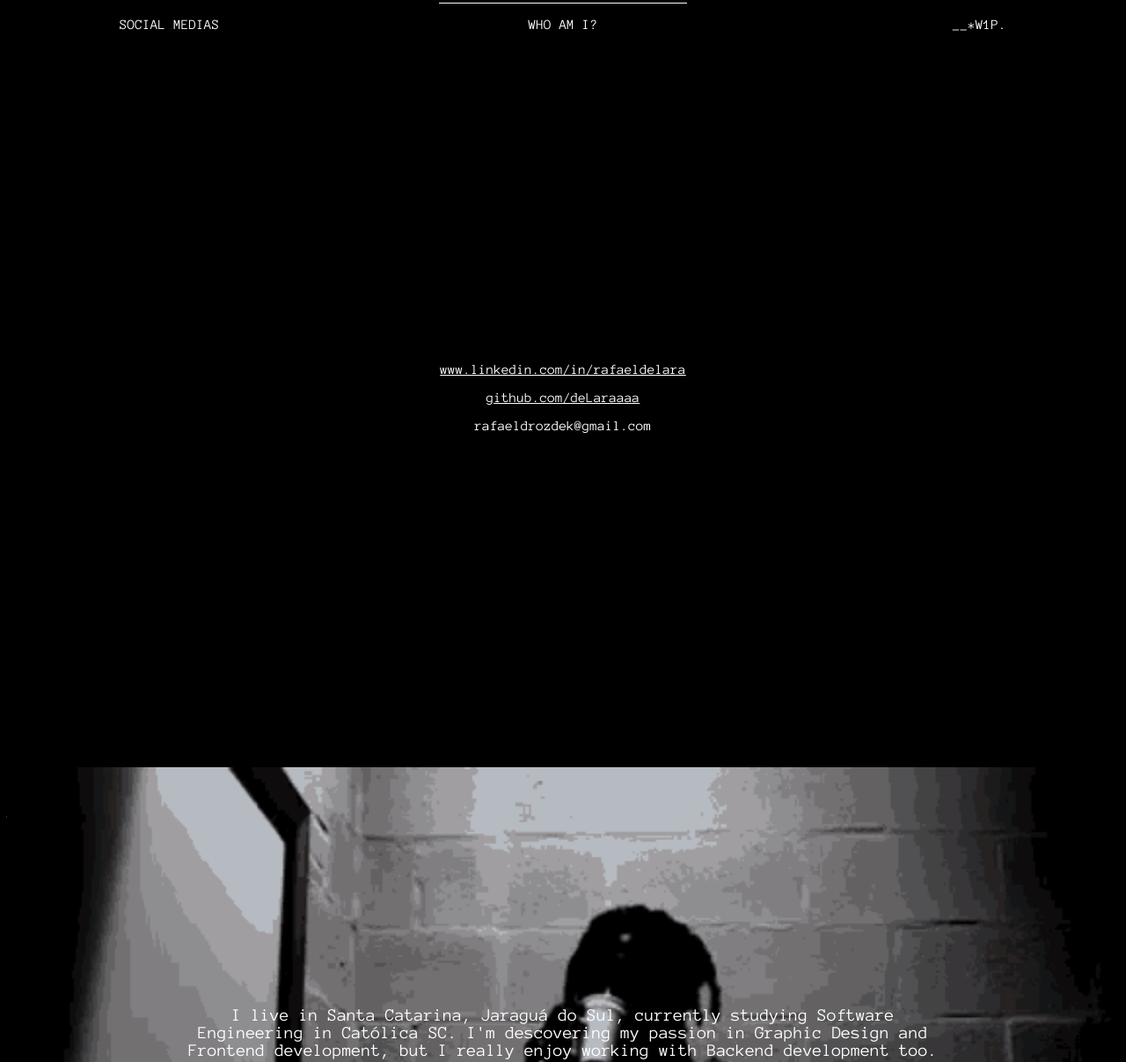
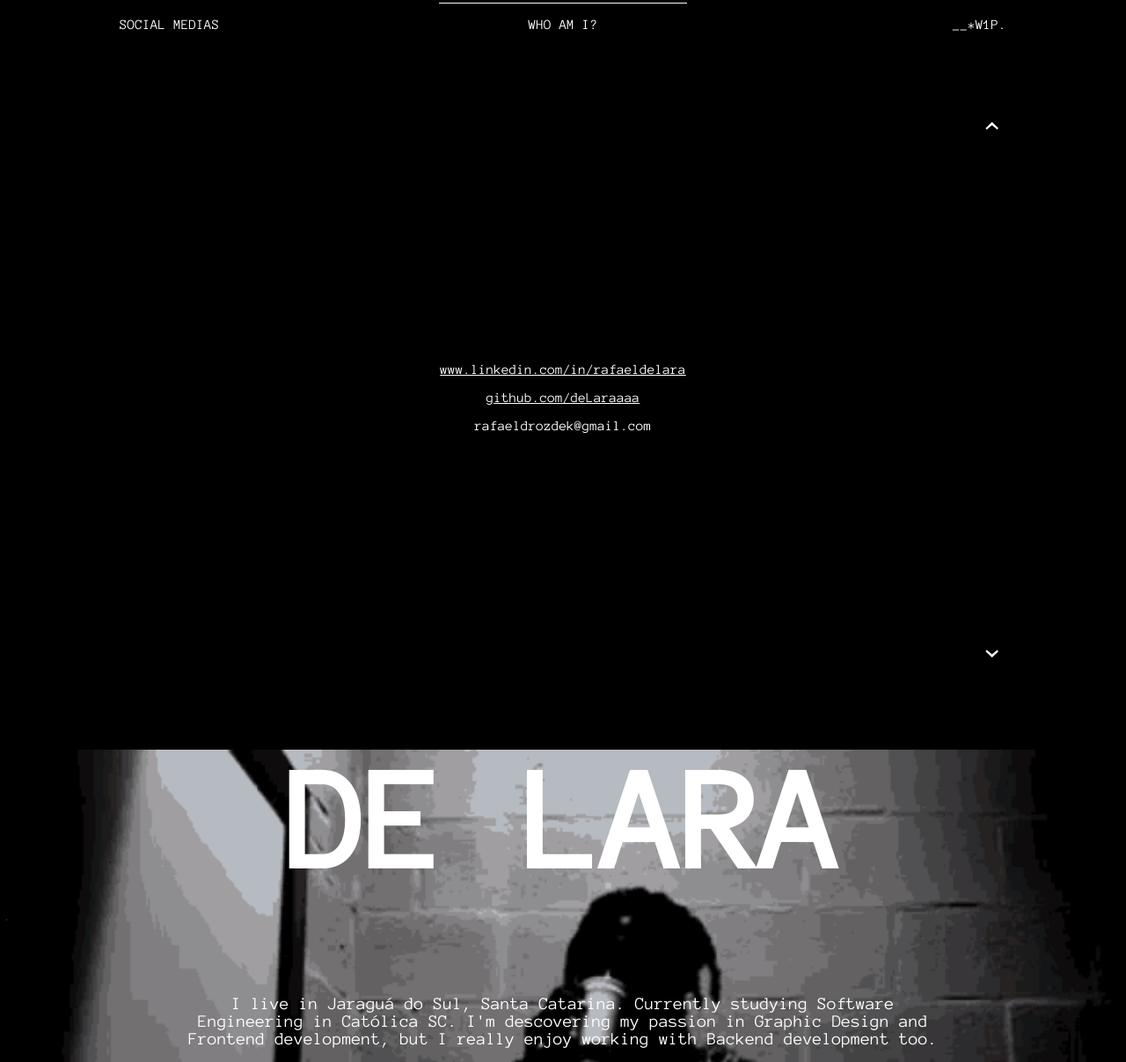
Before and after one commit to deLaraaaa/resume, a plain HTML site: page index.html in a window 1280 px wide. Shown: the part 709-1916 px from the top of the page at 88% size. Drawn offline with Linux system fonts and the light colour scheme.

Commit message:
Updated repository
Updated code.

```diff
--- a/index.html
+++ b/index.html
@@ -32,11 +32,13 @@
 
     </section>
     <section id="desk2" class="container2">
-        <div class="">
+        <div class="tela2">
             <div>
                 <p><a href="https://www.linkedin.com/in/rafaeldelara/" target="_blank">www.linkedin.com/in/rafaeldelara</a></p>
                 <p><a href="https://github.com/deLaraaaa" target="_blank">github.com/deLaraaaa</a></p>
-                <p>rafaeldrozdek@gmail.com</p>
+                <p onclick="copy(this)">rafaeldrozdek@gmail.com</p>
+                <div class="arrowUp"><p><a href="#desk1">ˆ</a></p></div>
+                <div class="arrowDown"><p><a href="#desk3">ˇ</a></p></div>
             </div>
         </div>
     </section>
@@ -50,7 +52,6 @@
             <div class="middle">
                 <div class="rec3"></div>
             </div>
-            <div>
                 <div class="dev">
                     <div class="fullstack">
                         <p>A FUTURE FULLSTACK</p>
@@ -59,16 +60,15 @@
                         <h2>DEVELOPER</h2>
                     </div>
                 </div>
-            </div>
         </div>
             <div class="paragraph">
-                <p>I live in Santa Catarina, Jaraguá do Sul, currently studying Software Engineering in Católica SC. I'm descovering my passion in Graphic
+                <p>I live in Jaraguá do Sul, Santa Catarina. Currently studying Software Engineering in Católica SC. I'm descovering my passion in Graphic
                     Design and Frontend development, but I really enjoy working with Backend development too.</p>
                 <p>I spend my free time cycling on my fixed gear bike, which is a single-speed
                     bicycle where you can't stop pedaling, hence the name fixed gear. I really
                     like playing FPS games, and I spend some weekends playing tabletop RPGs with
                     my friends.</p>
-                    <p>More infos you can find in my LinkedIn! Thank you.</p>
+                    <p>More infos you can find in <a href="#desk2">my LinkedIn</a>! Thank you.</p>
             </div>
         <div class="return">
             <div class="rec2"></div>
--- a/index.js
+++ b/index.js
@@ -1,5 +1,5 @@
 const text = "__*W1P...!!!";
-const delay = 150; // Delay in milliseconds
+const delay = 150;
 let index = 0;
 
 function typeText() {
@@ -17,3 +17,12 @@ function typeText() {
 }
 
 typeText();
+
+function copy(that){
+    var inp = document.createElement('input');
+    document.body.appendChild(inp)
+    inp.value = that.textContent
+    inp.select();
+    document.execCommand('copy',false);
+    inp.remove();
+}
--- a/style.css
+++ b/style.css
@@ -113,8 +113,57 @@ a{
     display: flex;
     justify-content: center;
     align-items: center;
+    height: 100vh;
+}
+
+.tela2{
+    display: flex;
+    justify-content: center;
     text-align: center;
-    height: 100vh;
+}
+
+.arrowUp{
+    display: flex;
+    justify-content: flex-end; /* Adiciona esta linha para alinhar à direita */
+    position: absolute; /* Altera de 'flex' para 'absolute' */
+    top: 105vh;
+    left: 87.2vw;
+    font-size: 50px;
+    transition: all .2s ease-in-out;
+}
+
+.arrowUp:hover{
+    transform: scale(1.5);
+}
+
+.arrowUp p{
+    margin: 0;
+}
+
+.arrowUp a{
+    text-decoration: none;
+}
+
+.arrowDown{
+    display: flex;
+    justify-content: flex-end; /* Adiciona esta linha para alinhar à direita */
+    position: absolute; /* Altera de 'flex' para 'absolute' */
+    top: 180vh;
+    left: 87.2vw;
+    font-size: 50px;
+    transition: all .2s ease-in-out;
+}
+
+.arrowDown:hover{
+    transform: scale(1.5);
+}
+
+.arrowDown p{
+    margin: 0;
+}
+
+.arrowDown a{
+    text-decoration: none;
 }
 
 .container3{
@@ -186,6 +235,24 @@ a{
     }
 }
 
+@media screen and (max-width: 1290px) {
+    .name{
+        font-size: 110px;
+        display: flex;
+        align-items: center;
+        justify-content: center;
+        position: relative;
+        color: white;
+    }
+
+    .name h2{
+        margin: 0px
+    }
+
+    .paragraph{
+        margin-top: -130px;
+    }
+}
 
 .paragraph{
     display: flex;
```
